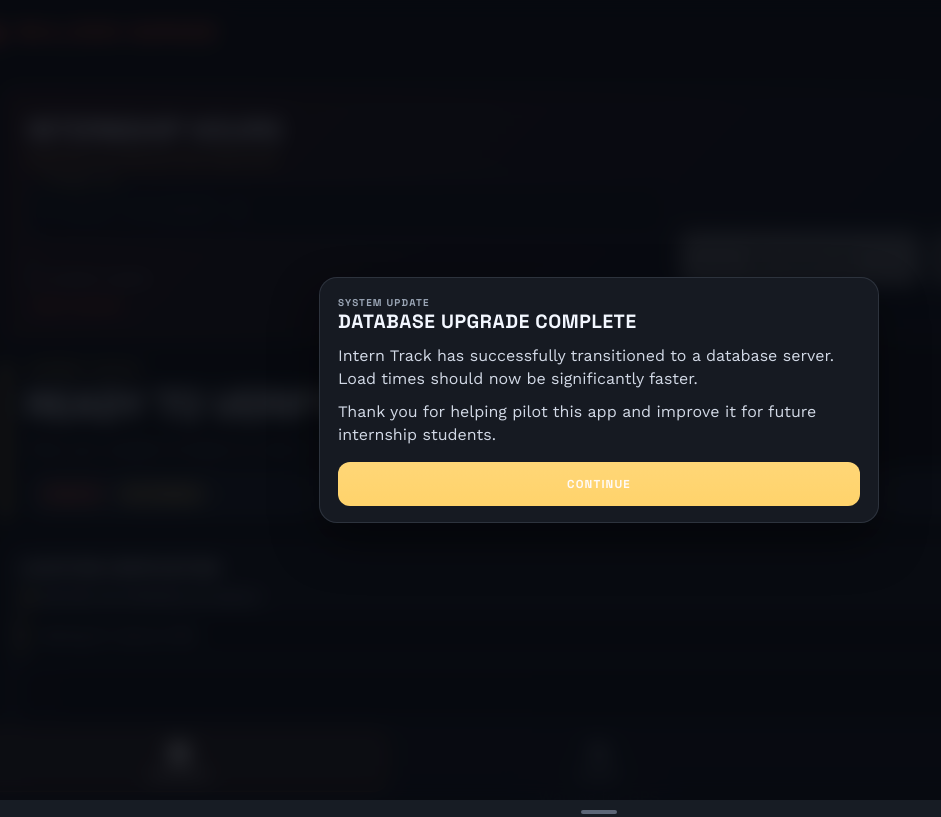
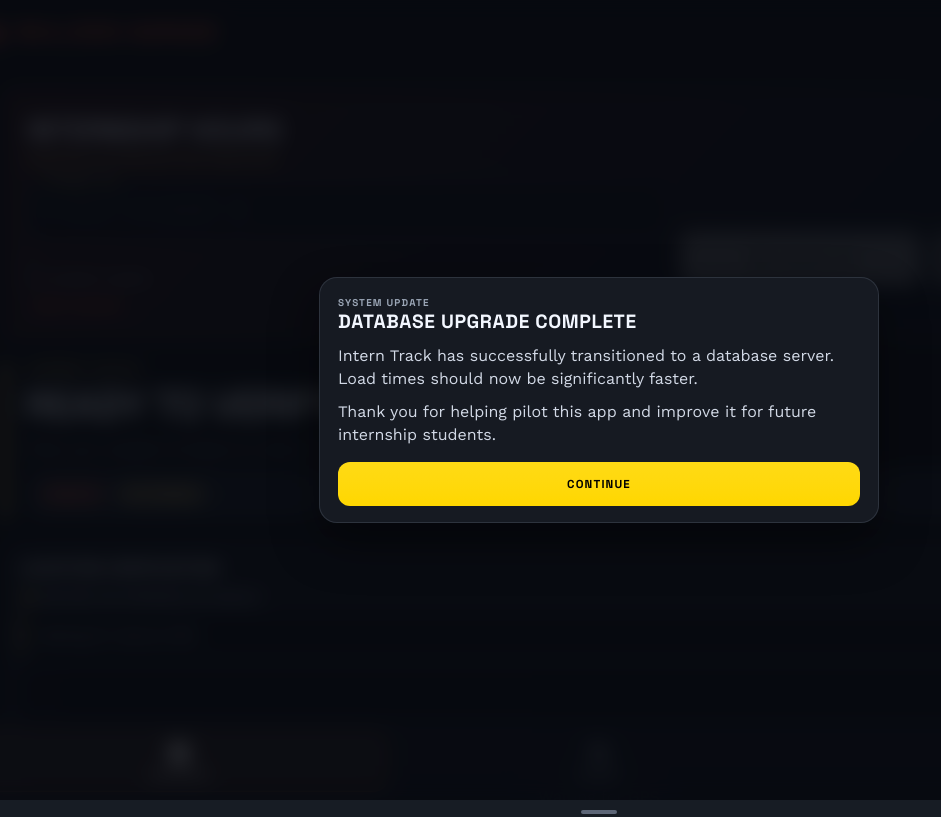
Before and after one commit to Thomson-BG/InternshipStudenTracker, a website built with Vite: page index.html in a window 1280 px wide. Shown: the top 817 px of the page, without its empty margins (41-982 px from the left). Built offline with nearby package versions, Linux system fonts and the light colour scheme; no server answers.

Commit message:
Update yellow buttons to honey/gold color with black text

```diff
--- a/assets/styles/main.css
+++ b/assets/styles/main.css
@@ -519,8 +519,8 @@
 
 .ios-button.accent,
 .ios-button.destructive {
-  background: linear-gradient(180deg, color-mix(in srgb, var(--secondary) 92%, white), var(--secondary));
-  color: var(--on-primary);
+  background: linear-gradient(180deg, color-mix(in srgb, #FFD700 92%, white), #FFD700);
+  color: #000000;
 }
 
 .link-button {
```
